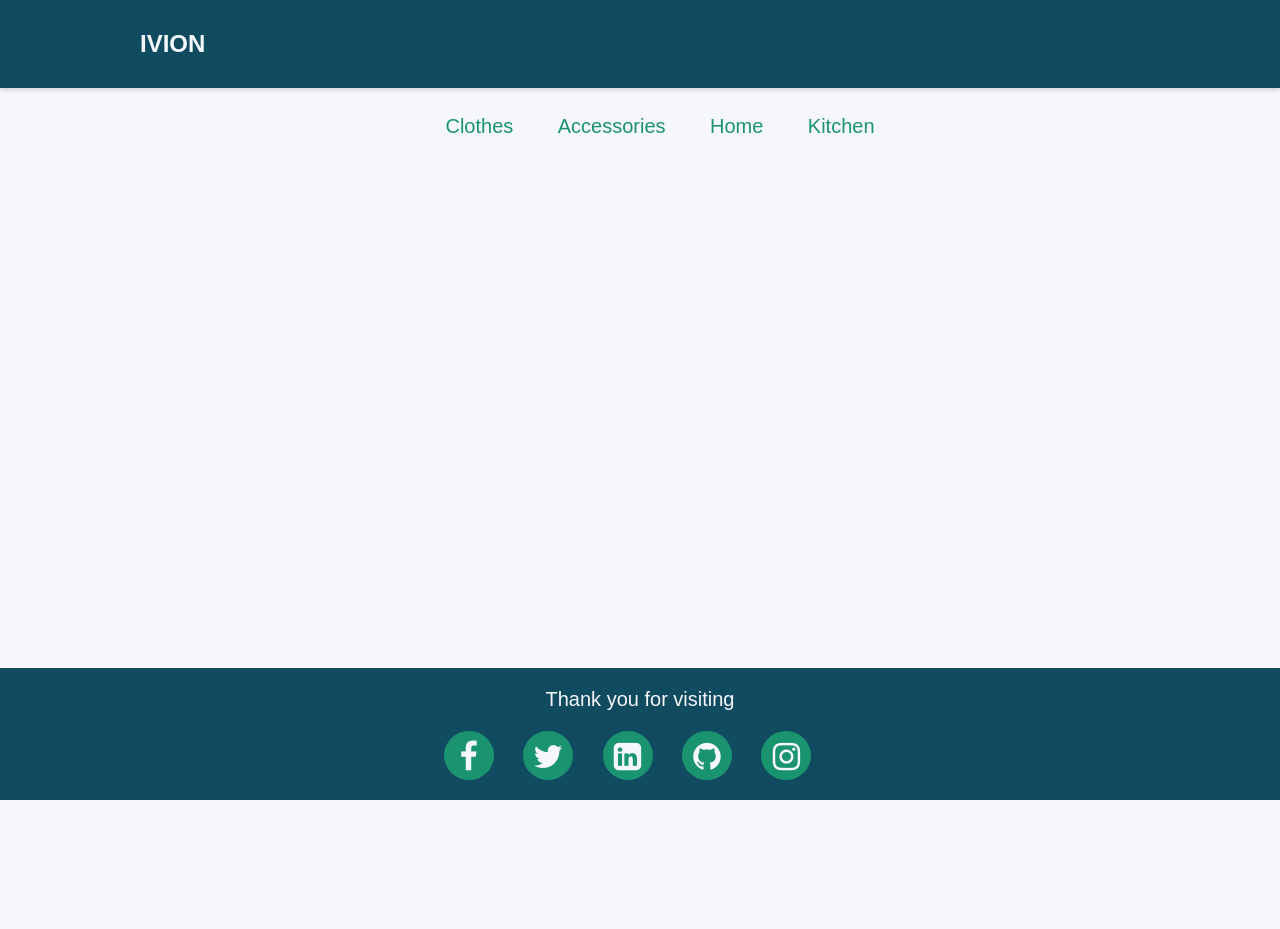
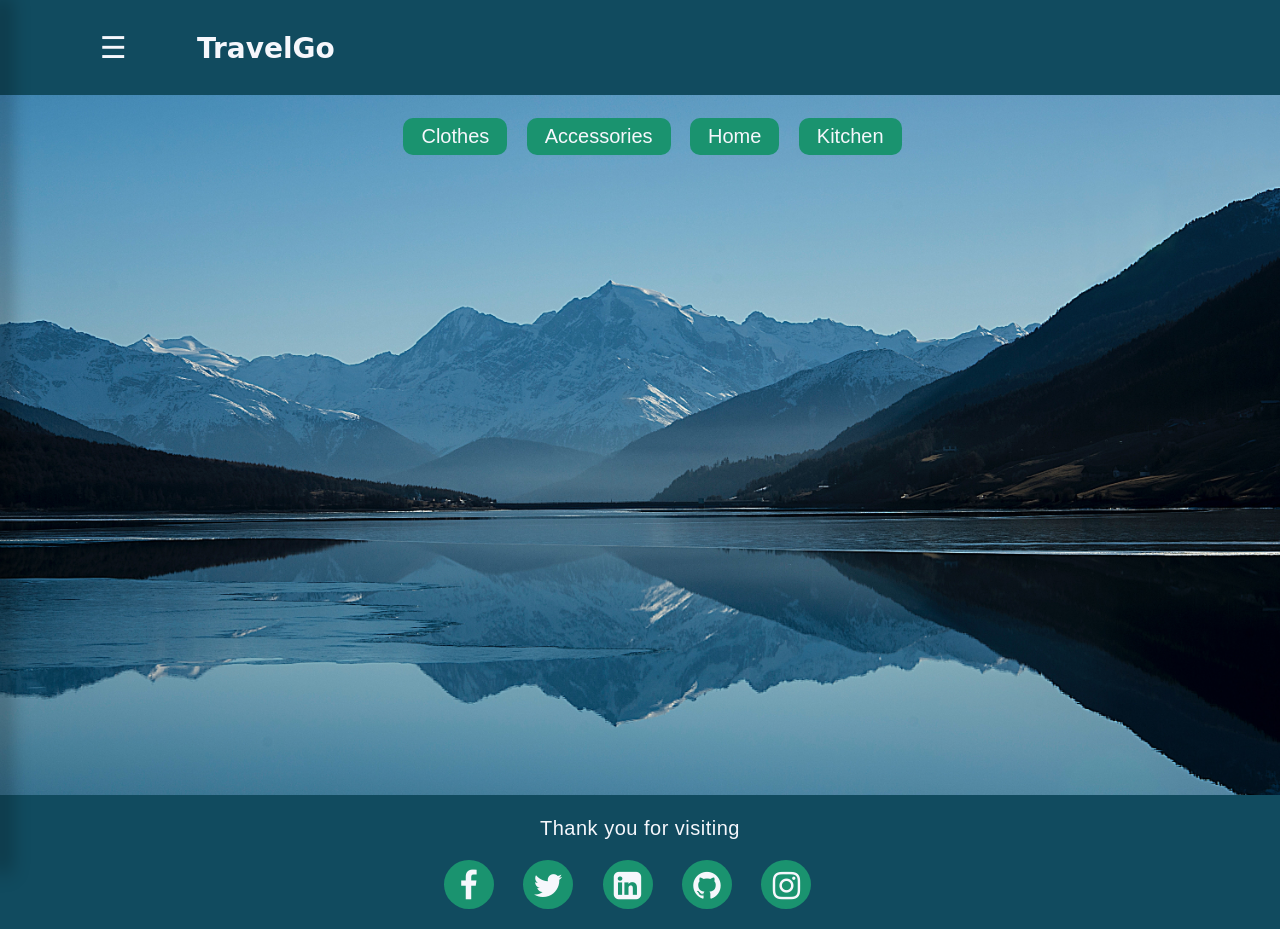
Before and after one commit to ayeshatahirme/TravelGo, a PHP site: page /main.html in a window 1280 px wide. Before the commit the page ends 800 px from the top, so only its background shows below. Run offline with PHP 8.4, Linux system fonts and the light colour scheme.

Commit message:
Added bg image

```diff
--- a/main.html
+++ b/main.html
@@ -9,18 +9,38 @@
     <link rel="stylesheet" href="https://cdnjs.cloudflare.com/ajax/libs/font-awesome/4.7.0/css/font-awesome.min.css">
 </head>
 <script>
+
+    // moving name to next page
     window.addEventListener('load', () => {
         const fullname = sessionStorage.getItem('FULLNAME');
 
         document.getElementById('result-fullname').innerHTML = fullname;
     })
+
+    // Open Side Menu
+    function openSideMenu() {
+        document.getElementById("mySideMenu").style.width="250px";
+    }
+
+    // Close Side Menu
+    function closeSideMenu() {
+        document.getElementById("mySideMenu").style.width="0";
+    }
 </script>
 <body>
     <!-- Second page -->
     <nav>
         <div class="result">
-            <h1 class="navBar1">IVION<span id="result-fullname"></span></h1>
+            <div id="mySideMenu", class="sideMenu">
+                <a href="javascript:void(0)" class="closebtn" onclick="closeSideMenu()">&times;</a>
+                <a href="#">About</a>
+                <a href="#">Contact</a>
+                <a href="#">Display</a>
+                <a href="#">Consider</a>
+            </div>
+            <h1 class="navBar1"><span class="mySideMenu" onclick="openSideMenu()">&#9776;</span>TravelGo<span id="result-fullname"></span></h1>
         </div>
+
     </nav>
     <div id="two">
         <!-- <div class="result-fullname">
@@ -30,56 +50,56 @@
 
         <div class="menu-bar">
             <ul class="nav-item">
-                <li><a href="#">Clothes</a>
+                <li><a href="#" class="item">Clothes</a>
                     <div class="sub-menu1">
                         <ul>
-                            <li class="on-hover"><a href="https://thecambridgeshop.com/pages/cambridge">Men</a><i class="fa fa-angle-right"></i>
+                            <li class="on-hover"><a href="#">Men</a><i class="fa fa-angle-right"></i>
                                 <div class="sub-menu2">
                                     <ul>
-                                        <li><a href="https://thecambridgeshop.com/collections/new-arrival">Eastern</a></li>
-                                        <li><a href="https://thecambridgeshop.com/collections/casual-shirts-top-summer-2021">Western</a></li>
-                                        <li><a href="https://thecambridgeshop.com/collections/formal-shirt">Formal</a></li>
+                                        <li><a href="#">Eastern</a></li>
+                                        <li><a href="#">Western</a></li>
+                                        <li><a href="#">Formal</a></li>
                                     </ul>
                                 </div>
                             </li>
                             <li class="on-hover"><a href="#">Women</a><i class="fa fa-angle-right"></i>
                                 <div class="sub-menu2">
                                     <ul>
-                                        <li><a href="https://pk.sapphireonline.pk/collections/unstitched">Unstitched</a></li>
-                                        <li><a href="https://www.threadsandmotifs.com/">Formal</a></li>
-                                        <li><a href="https://outfitters.com.pk/pages/women">Western</a></li>
+                                        <li><a href="#">Unstitched</a></li>
+                                        <li><a href="#">Formal</a></li>
+                                        <li><a href="#">Western</a></li>
                                     </ul>
                                 </div>
                             </li>
-                            <li class="on-hover"><a href="https://outfitters.com.pk/pages/juniors">Kids</a><i class="fa fa-angle-right"></i>
+                            <li class="on-hover"><a href="#">Kids</a><i class="fa fa-angle-right"></i>
                                 <div class="sub-menu2">
                                     <ul>
-                                        <li><a href="https://outfitters.com.pk/collections/girl-4-years-14-years">Girls</a></li>
-                                        <li><a href="https://outfitters.com.pk/collections/boys-4-years-14-years">Boys</a></li>
+                                        <li><a href="#">Girls</a></li>
+                                        <li><a href="#">Boys</a></li>
                                     </ul>
                                 </div>
                             </li>
                         </ul>
                     </div>
                 </li>
-                <li><a href="">Accessories</a>
+                <li><a href="" class="item">Accessories</a>
                     <div class="sub-menu1">
                         <ul>
-                            <li class="on-hover"><a href="https://pk.sapphireonline.pk/collections/womens-shoes">Shoes</a><i class="fa fa-angle-right"></i>
+                            <li class="on-hover"><a href="#">Shoes</a><i class="fa fa-angle-right"></i>
                                 <div class="sub-menu2">
                                     <ul>
-                                        <li><a href="https://pk.sapphireonline.pk/collections/flats">Flats</a></li>
-                                        <li><a href="https://pk.sapphireonline.pk/collections/heels">Heels</a></li>
-                                        <li><a href="https://pk.sapphireonline.pk/collections/comfort-shoes">Comforts</a></li>
+                                        <li><a href="#">Flats</a></li>
+                                        <li><a href="#">Heels</a></li>
+                                        <li><a href="#">Comforts</a></li>
                                     </ul>
                                 </div>
                             </li>
-                            <li class="on-hover"><a href="https://pk.sapphireonline.pk/collections/bags">Bags</a><i class="fa fa-angle-right"></i>
+                            <li class="on-hover"><a href="#">Bags</a><i class="fa fa-angle-right"></i>
                                 <div class="sub-menu2">
                                     <ul>
-                                        <li><a href="https://pk.sapphireonline.pk/collections/women-wallets">Wallets</a></li>
-                                        <li><a href="https://pk.sapphireonline.pk/collections/tote-bags">Tote</a></li>
-                                        <li><a href="https://pk.sapphireonline.pk/collections/clutches">Clutches</a></li>
+                                        <li><a href="#">Wallets</a></li>
+                                        <li><a href="#">Tote</a></li>
+                                        <li><a href="#">Clutches</a></li>
                                     </ul>
                                 </div>
                             </li>
@@ -95,7 +115,7 @@
                         </ul>
                     </div>
                 </li>
-                <li><a href="">Home</a>
+                <li><a href="" class="item">Home</a>
                     <div class="sub-menu1">
                         <ul>
                             <li class="on-hover"><a href="">Bedding</a><i class="fa fa-angle-right"></i>
@@ -119,7 +139,7 @@
                         </ul>
                     </div>
                 </li>
-                <li><a href="">Kitchen</a>
+                <li><a href="" class="item">Kitchen</a>
                     <div class="sub-menu1">
                         <ul>
                             <li class="on-hover"><a href="">Items</a><i class="fa fa-angle-right"></i>
@@ -145,6 +165,7 @@
             </ul>
         </div>
     </div>
+    <section></section>
 
     <!-- Footer -->
     <footer>
--- a/stylesheet.css
+++ b/stylesheet.css
@@ -12,6 +12,7 @@ body{
     .navBar{
         background-color: #114b5f;
         text-align: center;
+        font-family: cursive;
     }
     nav{
         background-color: #114b5f;
@@ -22,7 +23,8 @@ body{
     .navBar1{
         background-color: #114b5f;
         text-align: left;
-        padding-left: 70px;
+        font-family: cursive;
+        font-size: 28px;
     }
     .img-name{
         width: 320px;
@@ -94,6 +96,52 @@ body{
         margin-left: 60px;
         margin-bottom: 20px;
     }
+    .mySideMenu{
+        font-size: 30px;
+        color: #f6f7fc;
+        cursor: pointer;
+        padding-right: 70px;
+    }
+    .sideMenu{
+        height: 100%;
+        width: 0;
+        position: fixed;
+        z-index: 1;
+        top: 0;
+        left: 0;
+        background-color: #114b5f;
+        box-shadow: 2px 5px 20px 8px rgba(0, 0, 0, 0.308);
+        overflow-x: hidden;
+        transition: 0.5s;
+        padding-top: 60px;
+    }
+    .mySideMenu:hover{
+        color: #1a936f;
+    }
+    .sideMenu a{
+        padding: 22px 8px 8px 36px;
+        text-decoration: none;
+        font-size: 22px;
+        color: #f6f7fc;
+        display: block;
+        transition: 0.3s;
+        margin-top: 10px;
+    }
+    .sideMenu a:hover{
+        color: #f6f7fc;
+        font-size: 28px;
+        font-weight: 500;
+    }
+    .sideMenu .closebtn{
+        position: absolute;
+        top: 0;
+        right: 25px;
+        font-size: 36px;
+        margin-left: 50px;
+    }
+    .sideMenu .closebtn:hover{
+        font-size: 44px;
+    }
     ul li {
         list-style: none;
         display: inline-block;
@@ -103,17 +151,22 @@ body{
         font-size: 20px;
         display: block;
         font-family: Arial, Helvetica, sans-serif;
-        color: #1a936f;
-        padding: 7px 20px;
+        color: #f6f7fc;
+        padding: 7px 18px;
+    }
+    .item{
+        background-color: #1a936f;
+        margin-right: 15px;
+        border-radius: 10px;
     }
     .menu-bar{
-        background-color: #f6f7fc;
         text-align: center;
     }
     .active, .menu-bar ul li a:hover {
-        background: #114B5F;
+        background: #1a936f;
         color: #f6f7fc;
         border-radius: 3px;
+        border-radius: 10px 10px 0px 0px;
     }
     .sub-menu1{
         display: none;
@@ -126,7 +179,7 @@ body{
         display: block;
         position: absolute;
         color: #f6f7fc;
-        background-color: #114B5F;
+        background-color: #1a936f;
         margin-top: 1px;
         margin-right: 150px;
         width: 220px;
@@ -148,7 +201,10 @@ body{
         border-bottom: none;
     }
     .menu-bar ul li:hover .sub-menu1 ul li a:hover{
-        color: #88d498;
+        color: #114b5f;
+        font-size: 21px;
+        transition: 0.2s;
+        font-weight: 600;
     }
     .fa-angle-right{
         float: right;
@@ -166,18 +222,27 @@ body{
         display: block;
         margin-top: -40px;
         margin-left: 160px;
-        background: #114B5F;
+        background: #1a936f;
+    }
+    section{
+        background: url(images/bg5.jpg);
+        background-size: cover;
+        background-repeat: no-repeat;
+        height: 700px;
+        margin-top: -76px;
     }
     footer {
-        position: fixed;
+        /* position: fixed; */
         width: 100%;
         background-color: #114b5f;
         color: #f6f7fc;
         text-align: center;
         bottom: 0;
+        padding-top: 2px;
     }
     footer p{
         font-size: 20px;
+        letter-spacing: 0.5px;
     }
     .fa{
         padding: 10px;
```
Also changed, not shown: images/bg1.jpg (deleted), images/bg2.jpg (deleted), images/bg5.jpg (added).
